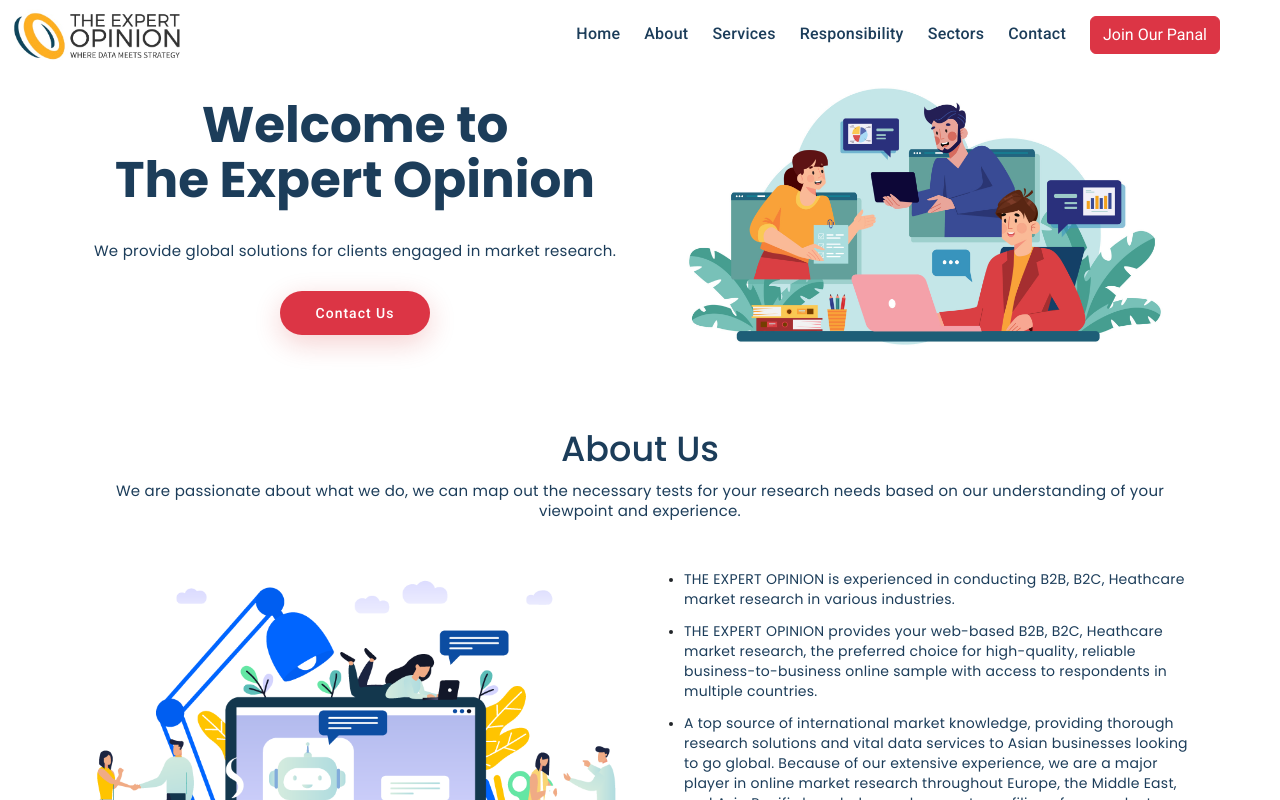
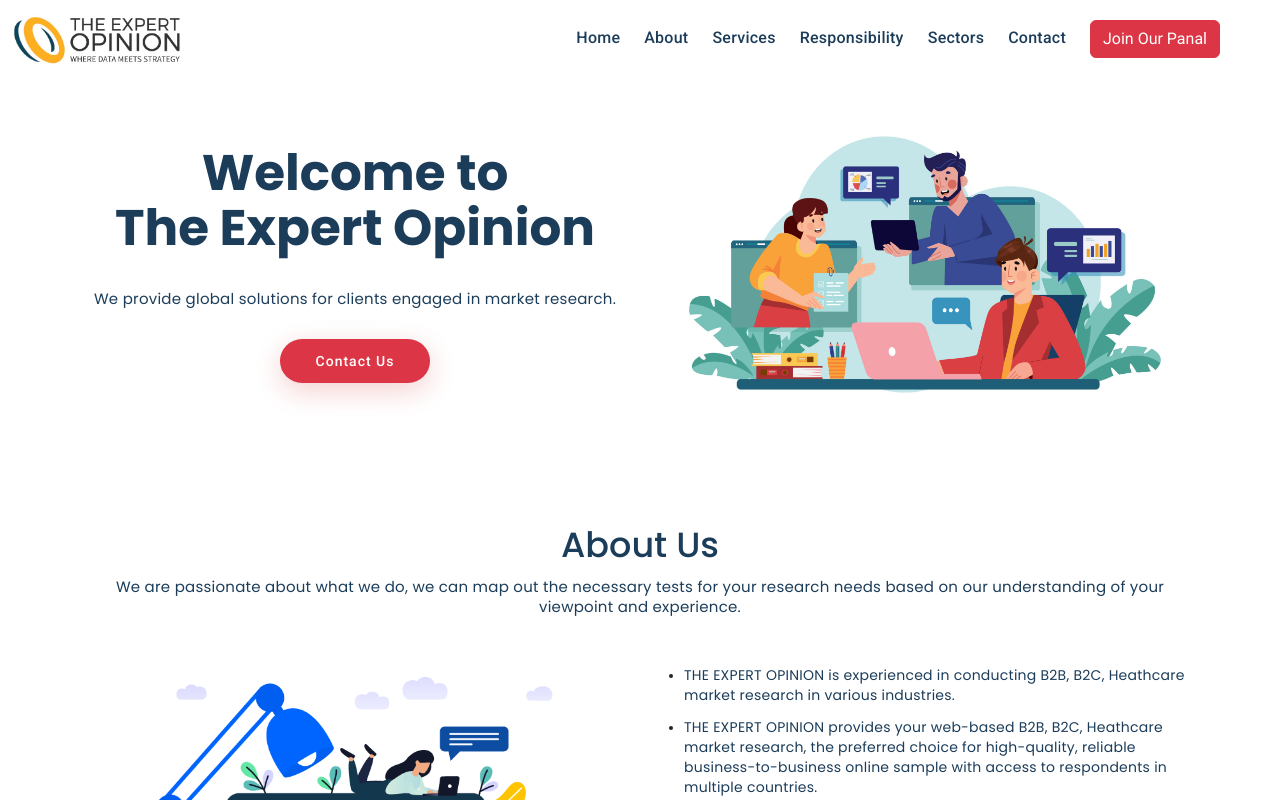
Before and after one commit to Amir-Hamza11/The-Expert-Opinion, an Angular app: page / in a window 1280 px wide. Shown: the top 800 px of the page. Built offline with nearby package versions, Linux system fonts and the light colour scheme.

Commit message:
site icon added

```diff
--- a/src/app/comp/home/home.component.html
+++ b/src/app/comp/home/home.component.html
@@ -1,11 +1,11 @@
-<section class="container home pt-5 " id="home">
-    <div class="row">
+<section class="container home pt-5" id="home">
+    <div class="row" style="padding: 50px 0;">
         <!-- Image column -->
         <div class="col-lg-6 heroImg d-flex justify-content-center align-items-center order-lg-2" data-aos="zoom-in">
             <img src="assets/hero.jpg" alt="hero">
         </div>
         <!-- Content column -->
-        <div class="col-lg-6 d-flex flex-column justify-content-center align-items-center" style="padding: 50px 0;"
+        <div class="col-lg-6 d-flex flex-column justify-content-center align-items-center"
             data-aos="fade-up">
             <h1>Welcome to <br> The Expert Opinion</h1>
             <p class="ps-2 pe-2">
--- a/src/app/comp/nav/nav.component.html
+++ b/src/app/comp/nav/nav.component.html
@@ -1,5 +1,5 @@
 
-<nav class="navbar navbar-light position-fixed pt-1 pb-1 " style="z-index: 100;">
+<nav class="navbar navbar-light position-fixed pt-2 pb-2 " style="z-index: 100;">
     <div class="container-fluid">
         <a class="navbar-brand" href="#">
 
--- a/src/index.html
+++ b/src/index.html
@@ -5,7 +5,7 @@
   <title>TEO</title>
   <base href="/">
   <meta name="viewport" content="width=device-width, initial-scale=1">
-  <link rel="icon" type="image/x-icon" href="icon.ico">
+  <link rel="icon" type="image/x-icon" href="favicon.ico">
   <link rel="preconnect" href="https://fonts.gstatic.com">
   <link href="https://fonts.googleapis.com/css2?family=Roboto:wght@300;400;500&display=swap" rel="stylesheet">
   <link href="https://fonts.googleapis.com/icon?family=Material+Icons" rel="stylesheet">
```
Also changed, not shown: 2 other files (tests, documents, lock files or other folders).
